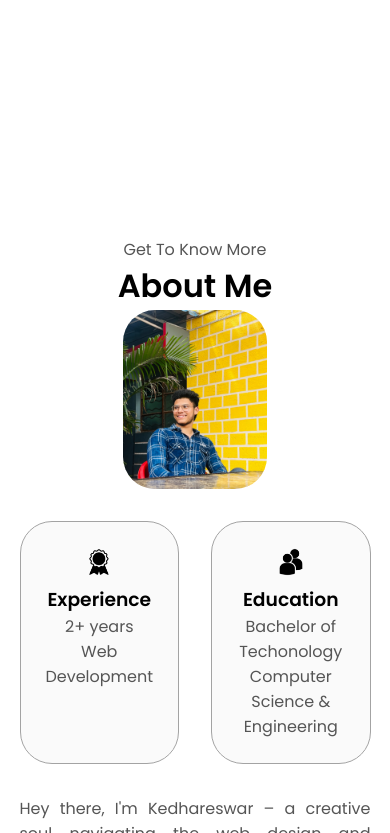
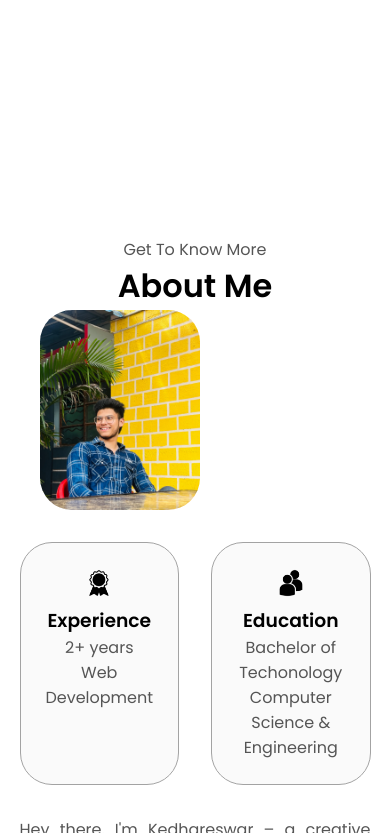
Before and after one commit to Kedhar-mt/My_Portfolio, a plain HTML site: page index.html in a window 390 px wide. Shown: the part 641-1474 px from the top of the page. Drawn offline with nearby package versions, Linux system fonts and the light colour scheme.

Commit message:
Update mediaqueries.css

```diff
--- a/mediaqueries.css
+++ b/mediaqueries.css
@@ -97,3 +97,10 @@
     text-align: justify;
   }
 }
+@media screen and (max-width: 600px){
+  .section__pic-container {
+    width: 200px;
+    height: 200px;
+    margin-left: 0;
+  }
+}
```
